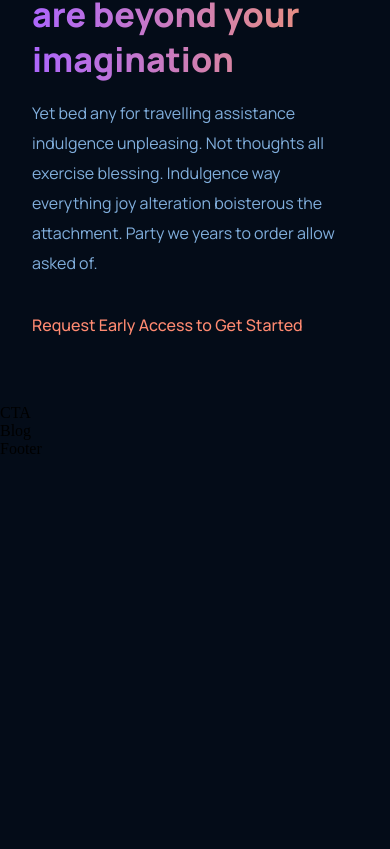
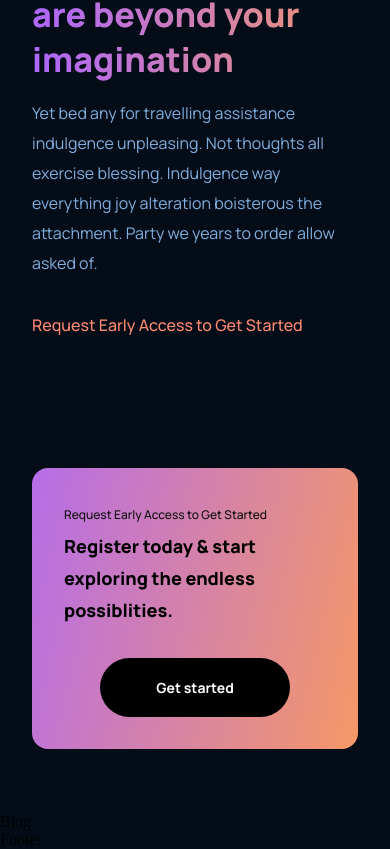
Before and after one commit to MathewWith/GPT-3, a React (Create React App) app: page / in a window 390 px wide. Shown: the part 4154-5003 px from the top of the page. Before the commit the page ends 4612 px from the top, so only its background shows below. Built offline with nearby package versions, Linux system fonts and the light colour scheme; the HTML template or start-up script is replaced by a standard one.

Commit message:
the CTA component implementation is completed

```diff
--- a/src/components/cta/CTA.jsx
+++ b/src/components/cta/CTA.jsx
@@ -3,7 +3,13 @@
 
 const CTA = () => {
   return (
-    <div>CTA</div>
+    <div className='gpt3__cta section__margin'>
+      <div className='gpt3__cta-content'>
+        <p>Request Early Access to Get Started</p>
+        <h3>Register today & start exploring the endless possiblities.</h3>
+      </div>
+      <button>Get started</button>
+    </div>
   )
 }
 
--- a/src/components/cta/cta.css
+++ b/src/components/cta/cta.css
@@ -0,0 +1,74 @@
+.gpt3__cta {
+  display: flex;
+  justify-content: space-between;
+  flex-direction: row;
+  align-items: center;
+  padding: 2rem;
+  border-radius: 1rem;
+  background: var(--gradient-bar);
+}
+
+.gpt3__cta-content {
+  flex: 1;
+  display: flex;
+  justify-content: flex-start;
+  flex-direction: column;
+}
+
+.gpt3__cta-content p {
+  font-family: var(--font-family);
+  font-weight: 500;
+  font-size: 12px;
+  line-height: 30px;
+  color: #0e0e0e;
+}
+
+.gpt3__cta-content h3 {
+  font-family: var(--font-family);
+  font-weight: 800;
+  font-size: 24px;
+  line-height: 45px;
+}
+
+.gpt3__cta button {
+  font-family: var(--font-family);
+  font-weight: 700;
+  font-size: 18px;
+  line-height: 30px;
+  width: 189.14px;
+  height: 59.4px;
+  border: none;
+  outline: none;
+  color: #fff;
+  background: #000000;
+  border-radius: 40px;
+  min-width: 150px;
+  cursor: pointer;
+}
+
+@media screen and (max-width: 650px) {
+  .gpt3__cta {
+    justify-content: flex-start;
+    flex-direction: column;
+  }
+
+  .gpt3__cta button {
+    margin: 2rem 0 0;
+  }
+}
+
+@media screen and (max-width: 550px) {
+    .gpt3__cta {
+      margin: 4rem 2rem;
+    }
+
+    .gpt3__cta-content h3 {
+        font-size: 18px;
+        line-height: 32px;
+    }
+
+    .gpt3__cta button {
+      font-size: 14px;
+      line-height: 28px;
+    }
+  }
```
